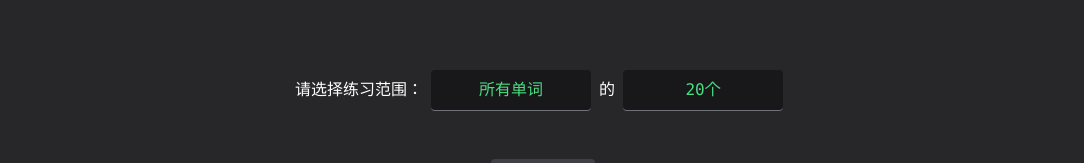
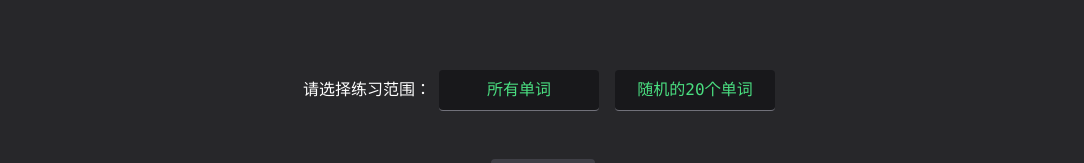
Before and after one commit to luhaifeng666/kana-playground, a Vue app: page /tango in a window 1280 px wide. Shown: the part 229-392 px from the top of the page, without its empty margins (97-1181 px from the left). Built offline with nearby package versions, Linux system fonts and the light colour scheme.

Commit message:
feat: 添加单元选择功能

```diff
--- a/src/components/Selector.vue
+++ b/src/components/Selector.vue
@@ -16,12 +16,14 @@
     class="cursor-pointer relative"
     @click="toggleOptionsVisible"
   >
-    {{ selectedOption.value }}
+    {{ displayContent }}
     <ul
       border="rounded"
       top="12"
       left="-5"
       w="50"
+      max-h="55"
+      overflow="y-scroll"
       text="white"
       bg="zinc-900"
       class="absolute selector-options"
@@ -50,12 +52,12 @@
         </p>
         <template v-if="tree && currentChildren.key === option.key">
           <p
-            v-for="child in currentChildren.children"
+            v-for="(child, index) in currentChildren.children || []"
             :key="child.key"
             pt="2"
             text="sm white left"
             hover:text="green-400"
-            @click="handleChildSelect(option)"
+            @click="handleChildSelect(option, index)"
           >
             {{ child.value }}
           </p>
@@ -66,10 +68,10 @@
 </template>
 
 <script setup lang="ts">
-import { ref, onMounted, onBeforeUnmount } from "vue";
+import { ref, onMounted, onBeforeUnmount, computed } from "vue";
 import { ChevronRight } from "lucide-vue-next";
 import type { Ref } from "vue";
-import { Option } from "@/type";
+import { Option, OptionExtra } from "@/type";
 import { isEmpty } from "@/utils";
 
 onMounted(() => {
@@ -83,7 +85,7 @@ const props = withDefaults(
     // generic
     isMultiple?: boolean;
     options: Option[];
-    selectedOption: Option;
+    selectedOption: Option & OptionExtra;
     tree?: boolean;
   }>(),
   {
@@ -98,6 +100,17 @@ const emits = defineEmits(["select"]);
 const optionsVisible: Ref<boolean> = ref(false);
 const currentChildren: Ref<Option> = ref({});
 
+const displayContent = computed(() => {
+  const { selectedOption } = props;
+  const text = selectedOption.value;
+  if (selectedOption.children?.length) {
+    return `${text} ${
+      selectedOption.children[selectedOption.selectedChildIndex || 0].value
+    }`;
+  }
+  return text;
+});
+
 const handleSelect = (option: Option) => {
   if (props.tree && option.children.length) {
     currentChildren.value = isEmpty(currentChildren.value) ? option : {};
@@ -107,9 +120,9 @@ const handleSelect = (option: Option) => {
   }
 };
 
-const handleChildSelect = (option: Option) => {
+const handleChildSelect = (option: Option, index: number) => {
   toggleOptionsVisible();
-  emits("select", option);
+  emits("select", { ...option, selectedChildIndex: index });
 };
 
 const toggleOptionsVisible = () => {
--- a/src/types/index.ts
+++ b/src/types/index.ts
@@ -56,3 +56,7 @@ export type Option = {
   words?: Array<Word & WordExtra>;
   children?: Option[];
 };
+
+export type OptionExtra = {
+  selectedChildIndex?: number;
+};
--- a/src/views/Tango.vue
+++ b/src/views/Tango.vue
@@ -24,7 +24,6 @@
           :selected-option="currentClassAndUnit"
           tree
         ></Selector>
-        的
         <Selector
           @select="handleAccountSelect"
           :options="exerciseSize"
@@ -64,7 +63,7 @@
       </div>
       <p text="center">
         <span text="green-400">{{ processCurrent }}</span
-        ><span mx="1">/</span><span>{{ account }}</span>
+        ><span mx="1">/</span><span>{{ account.key }}</span>
       </p>
     </div>
 
@@ -180,7 +179,7 @@ import dayjs from "dayjs/esm";
 import type { Dayjs, UnitType } from "dayjs";
 import type { Ref, ComputedRef, StyleValue } from "vue";
 import { WORDS, EXERCISE_SIZE } from "@/constants";
-import type { Word, WordExtra, Option } from "@/types";
+import type { Word, WordExtra, Option, OptionExtra } from "@/types";
 import { getClassesAndUnits, getBooks } from "@/utils";
 import Selector from "@/components/Selector.vue";
 import Modal from "../components/Modal.vue";
@@ -195,92 +194,36 @@ onBeforeUnmount(() => {
   document.removeEventListener("keydown", handleKeyDown);
 });
 
-const beginTime: Ref<Dayjs> = ref(dayjs());
-const showPlayground: Ref<boolean> = ref(false); // 是否显示练习界面
-const account: Ref<Option> = ref({ key: 20, value: "20个" });
-const currentBook: Ref<Option> = ref(booksOption[0]); // 练习的课本
-const currentClassAndUnit: Ref<Option> = ref({});
-const processCurrent: Ref<number> = ref(1); // 当前进度条显示的已练习的单词个数
-const questions: Ref<number[]> = ref([]); // 所有随机筛出来的题目索引
-const answers: Ref<string[]> = ref([]);
-const input: Ref<HTMLInputElement | null> = ref(null);
-const currentIndex: Ref<number> = ref(0);
-const shake: Ref<boolean> = ref(false);
-const errorTimes: Ref<number> = ref(0); // 错误三次给提示
-const answersDegree = ref(new Map()); // 答案收集
-const degreeData: Ref<{ [key: string]: number }> = ref({});
-const visible: Ref<boolean> = ref(false);
-
-watch(showPlayground, (val) => {
-  if (val) {
-    // 初始化熟练度
-    initDegreeData();
-
-    if (!isInfinite.value) {
-      let count = account.value as number;
-      const map = new Map();
-      while (count > 0) {
-        const number = getRandomNum();
-        if (!map.has(number)) {
-          map.set(number, number);
-          count--;
-        }
-      }
-
-      questions.value = Array.from(map.values());
-    } else {
-      questions.value = [];
-      currentIndex.value = getRandomNum();
-    }
-  } else {
-    if (isInfinite.value) {
-      // 无限模式下，返回选择界面需要保存熟练度
-      setDegree();
-      visible.value = !!questionCount.value; // 如果一题都没练，就别显示了，夺丢人呐
-    }
-  }
-});
-
-watch(visible, (val) => {
-  if (!val) {
-    toggleStart();
-    handleRest();
-  }
-});
-
-watch(
-  () => currentBook.value.key,
-  (val) => {
-    if (val !== "all") {
-      currentClassAndUnit.value = classesAndUnits.value[0];
-    }
-  }
-);
-
 const processStyle = computed(() =>
   isInfinite.value
     ? {
         width: "100%",
       }
     : {
-        width: `${(
-          (processCurrent.value / (account.value as number)) *
-          100
-        ).toFixed(2)}%`,
+        width: `${((processCurrent.value / account.value.key) * 100).toFixed(
+          2
+        )}%`,
       }
 );
 // 题海
 const allWords: ComputedRef<Word[]> = computed(() =>
-  Object.entries(WORDS).reduce(
+  currentBook.value.key === "all"
+    ? Object.entries(WORDS).reduce(
         (arr: Word[], [, word]: [string, { name: string; words: Word[] }]) => [
           ...arr,
           ...word.words,
         ],
         []
       )
+    : currentClassAndUnit.value.children[
+        currentClassAndUnit.value.selectedChildIndex
+      ].words
 );
 const exerciseSize = computed(() =>
-  EXERCISE_SIZE.map((number) => ({ key: number, value: `${number}个` }))
+  EXERCISE_SIZE.map((number) => ({
+    key: number,
+    value: `随机的${number}个单词`,
+  }))
 );
 // 课程列表
 const classesAndUnits = computed(() => getClassesAndUnits(currentBook.value));
@@ -292,7 +235,6 @@ const currentQuestionIndex: ComputedRef<number> = computed(() =>
 );
 // 当前显示的题目信息
 const currentQuestion: ComputedRef<Word & WordExtra> = computed(() => {
-  console.log(allWords.value.slice(0, 100));
   const word = allWords.value[currentQuestionIndex.value];
   return { ...word, degree: degreeData.value[word.kana] || 0 };
 });
@@ -301,7 +243,7 @@ const inputStyle: ComputedRef<StyleValue> = computed(() => ({
 }));
 // 是否是无限模式
 const isInfinite: ComputedRef<boolean> = computed(
-  () => currentBook.value.key === "all"
+  () => account.value.key === "∞"
 );
 // 是否显示下一个按钮
 const nextVisible: ComputedRef<boolean> = computed(
@@ -336,6 +278,83 @@ const time: ComputedRef<string> = computed(() => {
     "HH小时mm分ss秒"
   );
 });
+
+const beginTime: Ref<Dayjs> = ref(dayjs());
+const showPlayground: Ref<boolean> = ref(false); // 是否显示练习界面
+const account: Ref<Option> = ref(exerciseSize.value[0]);
+const currentBook: Ref<Option> = ref(booksOption[0]); // 练习的课本
+const currentClassAndUnit: Ref<Option> = ref({});
+const processCurrent: Ref<number> = ref(1); // 当前进度条显示的已练习的单词个数
+const questions: Ref<number[]> = ref([]); // 所有随机筛出来的题目索引
+const answers: Ref<string[]> = ref([]);
+const input: Ref<HTMLInputElement | null> = ref(null);
+const currentIndex: Ref<number> = ref(0);
+const shake: Ref<boolean> = ref(false);
+const errorTimes: Ref<number> = ref(0); // 错误三次给提示
+const answersDegree = ref(new Map()); // 答案收集
+const degreeData: Ref<{ [key: string]: number }> = ref({});
+const visible: Ref<boolean> = ref(false);
+
+watch(showPlayground, (val) => {
+  if (val) {
+    // 初始化熟练度
+    initDegreeData();
+
+    if (!isInfinite.value) {
+      let count = account.value.key;
+      const map = [];
+      while (count > 0) {
+        const number = getRandomNum();
+        if (
+          account.value.key > allWords.value.length ||
+          !map.includes(number)
+        ) {
+          map.push(number);
+          count--;
+        }
+      }
+
+      questions.value = map;
+    } else {
+      questions.value = [];
+      currentIndex.value = getRandomNum();
+    }
+  } else {
+    if (isInfinite.value) {
+      // 无限模式下，返回选择界面需要保存熟练度
+      setDegree();
+      visible.value = !!questionCount.value; // 如果一题都没练，就别显示了，夺丢人呐
+    }
+  }
+});
+
+watch(visible, (val) => {
+  if (!val) {
+    toggleStart();
+    handleRest();
+  }
+});
+
+watch(
+  () => currentBook.value.key,
+  (val) => {
+    if (val !== "all") {
+      currentClassAndUnit.value = {
+        ...classesAndUnits.value[0],
+        selectedChildIndex: 0,
+      };
+    }
+    account.value = exerciseSize.value[0];
+  }
+);
+
+watch(
+  [currentClassAndUnit.value.key, currentClassAndUnit.value.selectedChildIndex],
+  () => {
+    account.value = exerciseSize.value[0];
+  }
+);
+
 // 监听 enter 按键事件
 const initDegreeData = () => {
   degreeData.value = JSON.parse(localStorage.getItem("degree_records") || "{}");
@@ -346,7 +365,7 @@ const handleKeyDown = (e: KeyboardEvent) => {
 const handleSelect = (option: Option) => {
   currentBook.value = option;
 };
-const handleClassAndUnitSelect = (option: Option) => {
+const handleClassAndUnitSelect = (option: Option & OptionExtra) => {
   currentClassAndUnit.value = option;
 };
 const handleAccountSelect = (option: Option) => {
@@ -375,7 +394,7 @@ const handleNext = () => {
     );
 
     if (!isInfinite.value) {
-      if (processCurrent.value < (account.value as number)) {
+      if (processCurrent.value < account.value.key) {
         processCurrent.value += 1;
       } else {
         // 写入熟练度
@@ -410,5 +429,6 @@ const handleRest = () => {
   errorTimes.value = 0;
   answersDegree.value.clear();
   beginTime.value = dayjs();
+  account.value = exerciseSize.value[0];
 };
 </script>
```
Lines whose indentation alone changed are shown as unchanged.
